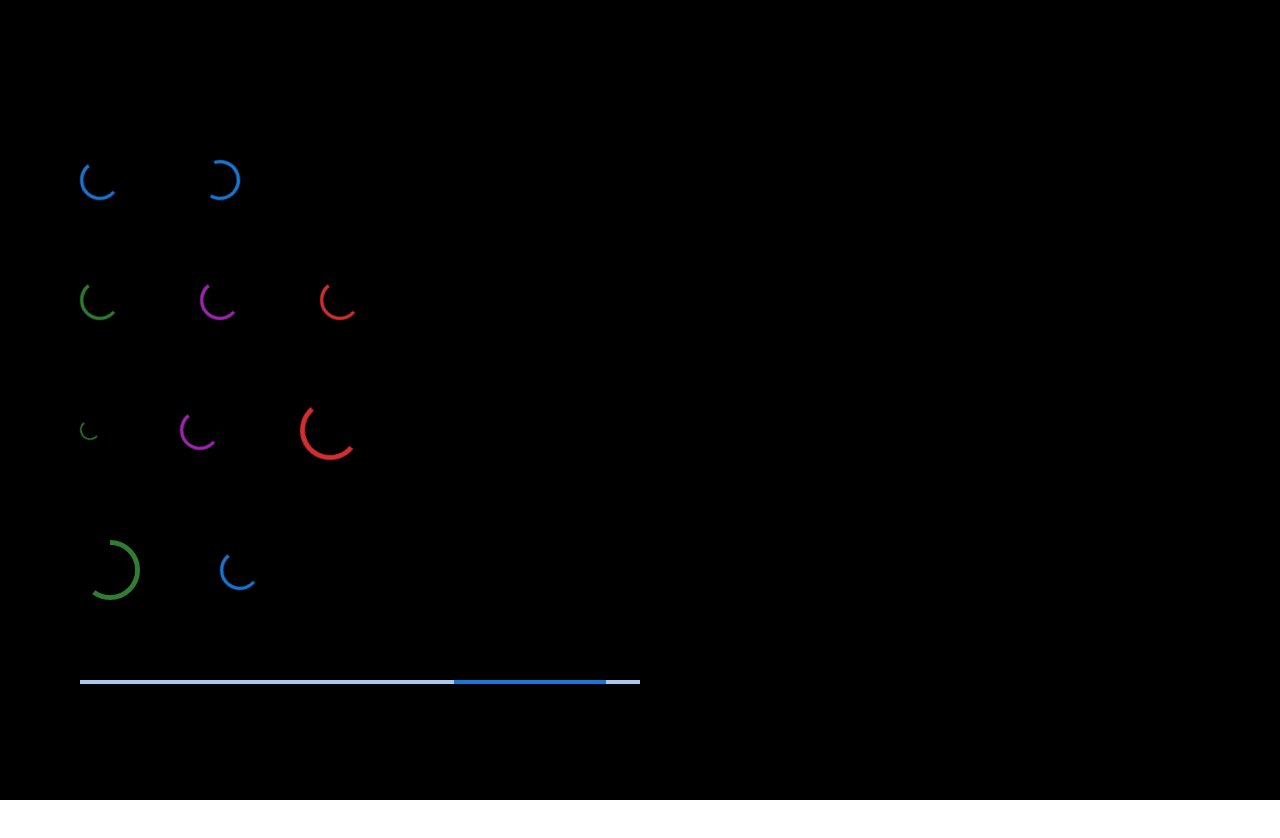
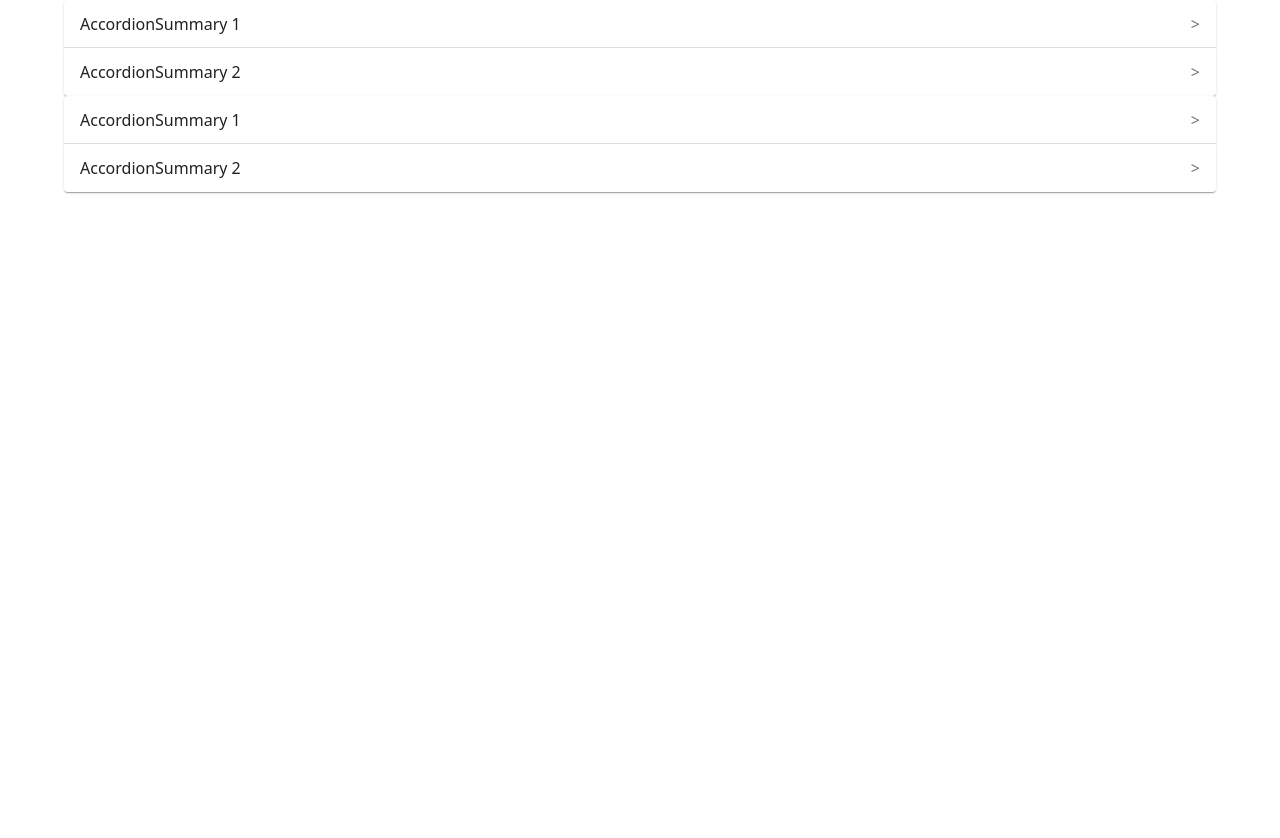
Before and after one commit to aliallam98/Material-Ui-React, a React (Vite) app: page / in a window 1280 px wide. Shown: the top 838 px of the page. After the commit the page ends 800 px from the top, so only its background shows below. Built offline with nearby package versions, Linux system fonts and the light colour scheme.

Commit message:
Practiced on MuiAccordion .

```diff
--- a/src/App.tsx
+++ b/src/App.tsx
@@ -1,22 +1,51 @@
 // import MuiButtons from "./components/MuiButtons";
 // import MuiTypography from "./components/MuiTypography";
 
-import MuiProgress from "./components/MuiProgress";
-
-// import MuiSkeleton from "./components/MuiSkeleton";
 // import MuiSwitch from "./components/MuiSwitch";
 
+import MuiAccordion from "./components/MuiAccordion";
 // import MuiLayout from "./components/MuiLayout";
 
+// Feedback
+// import MuiProgress from "./components/MuiProgress";
+// import MuiSkeleton from "./components/MuiSkeleton";
+
+// interface IPerson {
+//   name: string;
+//   rank: number;
+//   setRank?: (rankNumber: number) => number;
+// }
+
 function App() {
+  // const personOne: IPerson = {
+  //   name: "Ali",
+  //   rank: 1,
+  //   setRank(rankNumber: number) {
+  //     return this.rank = rankNumber;
+  //   },
+  // };
+
+  // const personTwo : IPerson= {
+  //   name: "Mohamed",
+  //   rank: 1,
+  // };
+
+
+  // console.log(personTwo.rank)
+  // personOne.setRank?.call(personTwo,10)
+  // const bindFn = personOne.setRank?.bind(personOne,100) //
+  // console.log(personTwo.rank)
+
+
   return (
     <>
       {/* <MuiTypography /> */}
       {/* <MuiButtons /> */}
-      {/* <MuiLayout/> */}
+      {/* <MuiLayout /> */}
       {/* <MuiSwitch /> */}
       {/* <MuiSkeleton/> */}
-      <MuiProgress />
+      {/* <MuiProgress /> */}
+      <MuiAccordion/>
     </>
   );
 }
--- /dev/null
+++ b/src/components/MuiAccordion.tsx
@@ -0,0 +1,85 @@
+import {
+  Accordion,
+  AccordionSummary,
+  AccordionDetails,
+  Box,
+  Container,
+} from "@mui/material";
+import { SyntheticEvent, useState } from "react";
+
+const MuiAccordion = () => {
+  const [expanded, setExpanded] = useState<string | false>(false);
+  const onChangeHandler =
+    (panel: string) => (e: SyntheticEvent, isExpanded: boolean) => {
+      setExpanded(isExpanded ? panel : false);
+    };
+  return (
+    <>
+      <Box component={"section"}>
+        <Container>
+          {/* disabled - defaultExpanded */}
+          <Accordion slotProps={{ transition: { unmountOnExit: true } }}>
+            {/* expandIcon - aria-controls */}
+            <AccordionSummary expandIcon=">">
+              AccordionSummary 1{" "}
+            </AccordionSummary>
+            <AccordionDetails>
+              Lorem ipsum dolor sit amet consectetur adipisicing elit. Voluptas,
+              fugit sit iusto nulla qui unde! Eligendi recusandae nostrum,
+              dolore quia cupiditate cum, odit saepe, tempora illo nesciunt
+              aliquid voluptatibus illum?
+            </AccordionDetails>
+          </Accordion>
+          <Accordion>
+            <AccordionSummary expandIcon=">">
+              AccordionSummary 2{" "}
+            </AccordionSummary>
+            <AccordionDetails>
+              Lorem ipsum dolor sit amet consectetur adipisicing elit. Nam
+              reiciendis corporis unde, commodi culpa eum architecto debitis
+              obcaecati quisquam blanditiis praesentium saepe labore suscipit ex
+              velit hic quo, quia tenetur?{" "}
+            </AccordionDetails>
+          </Accordion>
+        </Container>
+      </Box>
+      <Box component={"section"}>
+        <Container>
+          {/* disabled - defaultExpanded - expanded */}
+          <Accordion
+            expanded={expanded === "panel1"}
+            onChange={onChangeHandler("panel1")}
+            slotProps={{ transition: { unmountOnExit: true } }}
+          >
+            {/* expandIcon - aria-controls */}
+            <AccordionSummary expandIcon=">">
+              AccordionSummary 1{" "}
+            </AccordionSummary>
+            <AccordionDetails>
+              Lorem ipsum dolor sit amet consectetur adipisicing elit. Voluptas,
+              fugit sit iusto nulla qui unde! Eligendi recusandae nostrum,
+              dolore quia cupiditate cum, odit saepe, tempora illo nesciunt
+              aliquid voluptatibus illum?
+            </AccordionDetails>
+          </Accordion>
+          <Accordion
+            expanded={expanded === "pane2"}
+            onChange={onChangeHandler("pane2")}
+          >
+            <AccordionSummary expandIcon=">">
+              AccordionSummary 2{" "}
+            </AccordionSummary>
+            <AccordionDetails>
+              Lorem ipsum dolor sit amet consectetur adipisicing elit. Nam
+              reiciendis corporis unde, commodi culpa eum architecto debitis
+              obcaecati quisquam blanditiis praesentium saepe labore suscipit ex
+              velit hic quo, quia tenetur?{" "}
+            </AccordionDetails>
+          </Accordion>
+        </Container>
+      </Box>
+    </>
+  );
+};
+
+export default MuiAccordion;
```
Also changed, not shown: src/components/MuiLayout.tsx (+51 -0 lines).
